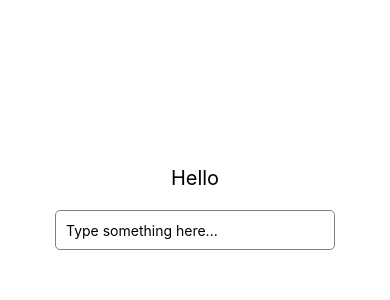
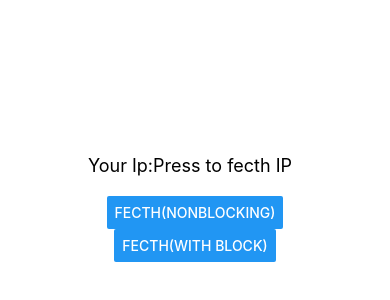
Before and after one commit to YousefNuman11/JoVision-react-native-tasks, a React Native app: screen / in a window 390 px wide. Shown: the part 214-514 px from the top of the page. Built offline with nearby package versions, Linux system fonts and the light colour scheme.

Commit message:
update files

```diff
--- a/App.tsx
+++ b/App.tsx
@@ -5,6 +5,9 @@ import Task20 from "./Tasks/Task20";
 import Task21 from "./Tasks/Task21";
 import Task22 from "./Tasks/Task22";
 import Task23 from "./Tasks/Task23";
+import Task24 from "./Tasks/Task24";
+import Task25 from "./Tasks/Task25";
+import Task26 from "./Tasks/Task26";
 export default function App(){
 
   return(
@@ -15,7 +18,10 @@ export default function App(){
     //<Task20></Task20>
     //<Task21></Task21>
     //<Task22></Task22>
-    <Task23></Task23>
+    //<Task23></Task23>
+    //<Task24></Task24>
+    //<Task25></Task25>
+    <Task26></Task26>
 
   );
 }
--- /dev/null
+++ b/Tasks/Task24.js
@@ -0,0 +1,27 @@
+import React, {useRef, useState} from "react";
+import { View, TextInput, StyleSheet } from "react-native";
+import MyFunctionPage from "../Components/MyClassComponent_Task24";
+
+const Task24 = () => {
+    const childRef = useRef(null);
+    const [text, setText] = useState("");
+
+    const handleChange = (newText) => {
+        setText(newText);
+        if(childRef.current){
+            childRef.current.updateText(newText);
+        }
+    };
+
+    return(
+        <View>
+        <TextInput
+        placeholder="Type something here..."
+        onChangeText={handleChange}
+        />
+        <MyFunctionPage ref={childRef}  />
+        </View>
+    )
+
+}
+export default Task24
--- /dev/null
+++ b/Tasks/Task25.js
@@ -0,0 +1,29 @@
+import React, { useRef, useState } from "react";
+import { View, TextInput} from "react-native";
+import MyClassPage from "../Components/MyClassComponent_Task25";
+
+const Task25 = () => {
+  const childRef = useRef(null);
+  const [text, setText] = useState("");
+
+  const handleTextChange = (newText) => {
+    setText(newText);
+    if (childRef.current) {
+      childRef.current.updateText(newText);
+    }
+  };
+
+  return (
+    <View >
+      <TextInput
+        placeholder="Type something here..."
+        onChangeText={handleTextChange}
+      />
+      <MyClassPage ref={childRef} />
+    </View>
+  );
+};
+
+
+
+export default Task25;
--- /dev/null
+++ b/Tasks/Task26.js
@@ -0,0 +1,54 @@
+import React, { useState } from "react";
+import { Button, StyleSheet, View, Text, ActivityIndicator } from "react-native";
+
+
+const Task26 = () => {
+  const [ip, setIp] = useState("");
+  const [blocking, setBlocking] = useState(false);
+
+  const onNonBlocking = () => {
+    fetch (`https://api.ipify.org/?format=json`)
+    .then(response => response.json())
+    .then(data => setIp(data.ip))
+  };
+
+  const onBlocking = async () => {
+
+    setBlocking(true);
+    try{
+        const response = await fetch (`https://api.ipify.org/?format=json`);
+        const data = await response.json();
+        setIp(data.ip);
+    }catch(error){
+        console.error("error in fecth");
+    }finally{
+        setBlocking(false)
+    }
+  };
+
+  return (
+    <View style={styles.container}>
+
+      <Text style={styles.text}>Your Ip:{ip || 'Press to fecth IP'}  </Text>
+      {blocking && <ActivityIndicator size="large" color="#0000ff" />}
+      <Button title={"fecth(nonBlocking)"} onPress={onNonBlocking} />
+      <Button title={"fecth(with Block)"} onPress={onBlocking} disabled = {blocking} />
+
+
+    </View>
+  );
+};
+
+const styles = StyleSheet.create({
+  container: {
+    flex: 1,
+    justifyContent: "center",
+    alignItems: "center",
+  },
+  text: {
+    fontSize: 18,
+    marginBottom: 20,
+  },
+});
+
+export default Task26;
```
Also changed, not shown: Components/MyClassComponent_Task24.js (added, +15 -0 lines), Components/MyClassComponent_Task25.js (added, +19 -0 lines).
